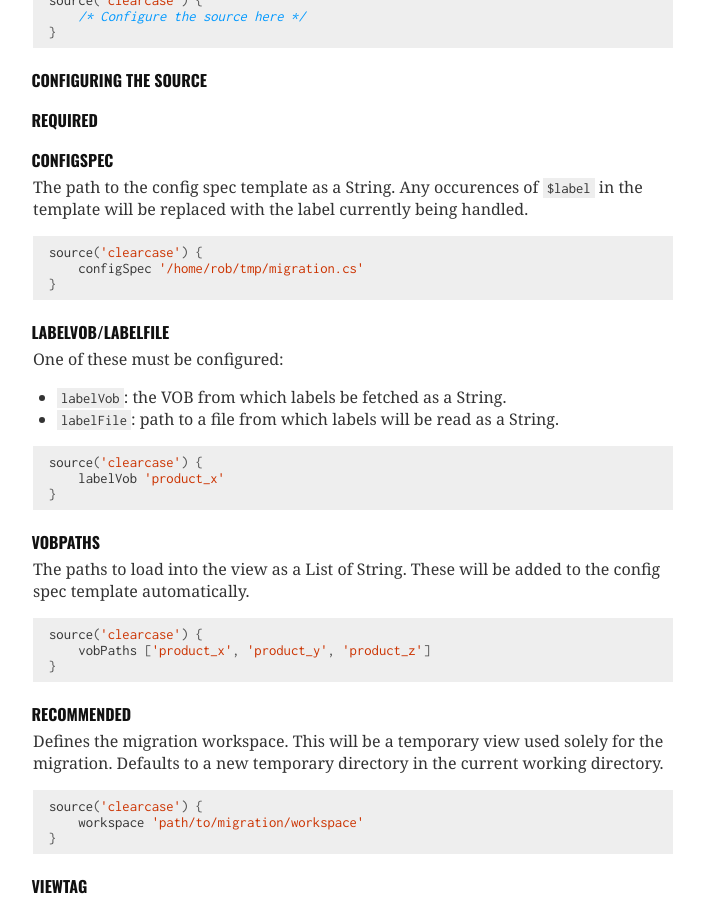
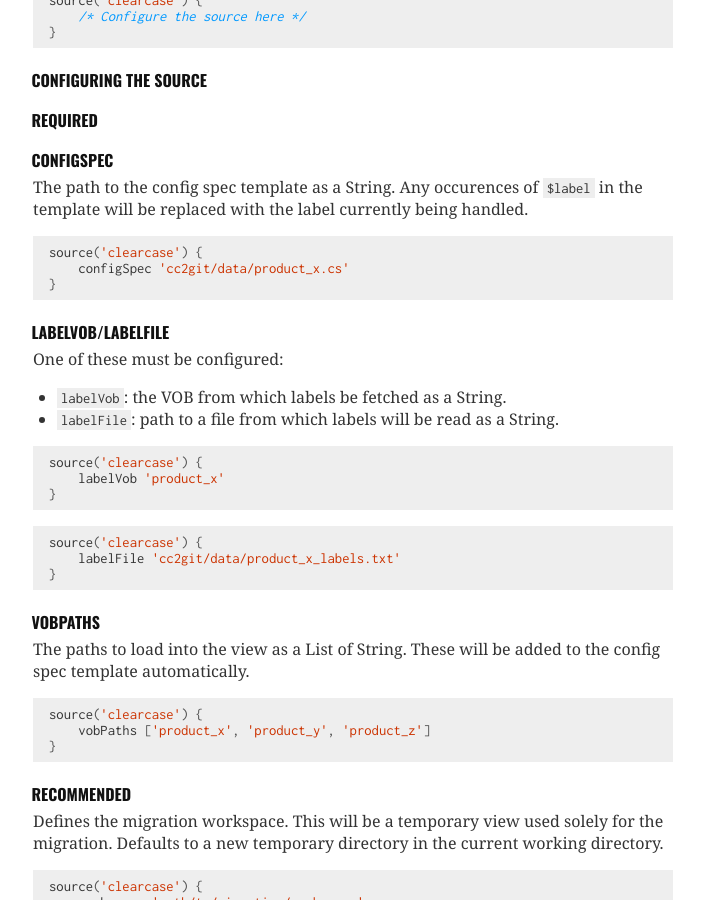
Before and after one commit to Praqma/2git, a Jekyll site: the page built from docs/source-clearcase.md, in a window 1280 px wide and 900 px high, scrolled down 453 px. Shown: the whole window, without its empty margins (287-991 px from the left). Built offline with Jekyll 4.4.1, drawn with Linux system fonts in a browser that asks for light colours; our own code applies the rules of GitHub Pages for plain Markdown files.

Commit message:
Fixes #146 Add an example for using labelFile in CC base docs

````diff
--- a/docs/source-clearcase.md
+++ b/docs/source-clearcase.md
@@ -31,7 +31,7 @@ Any occurences of `$label` in the template will be replaced with the label curre
 
 ```groovy
 source('clearcase') {
-    configSpec '/home/rob/tmp/migration.cs'
+    configSpec 'cc2git/data/product_x.cs'
 }
 ```
 
@@ -45,6 +45,12 @@ One of these must be configured:
 ```groovy
 source('clearcase') {
     labelVob 'product_x'
+}
+```
+
+```groovy
+source('clearcase') {
+    labelFile 'cc2git/data/product_x_labels.txt'
 }
 ```
 
````
